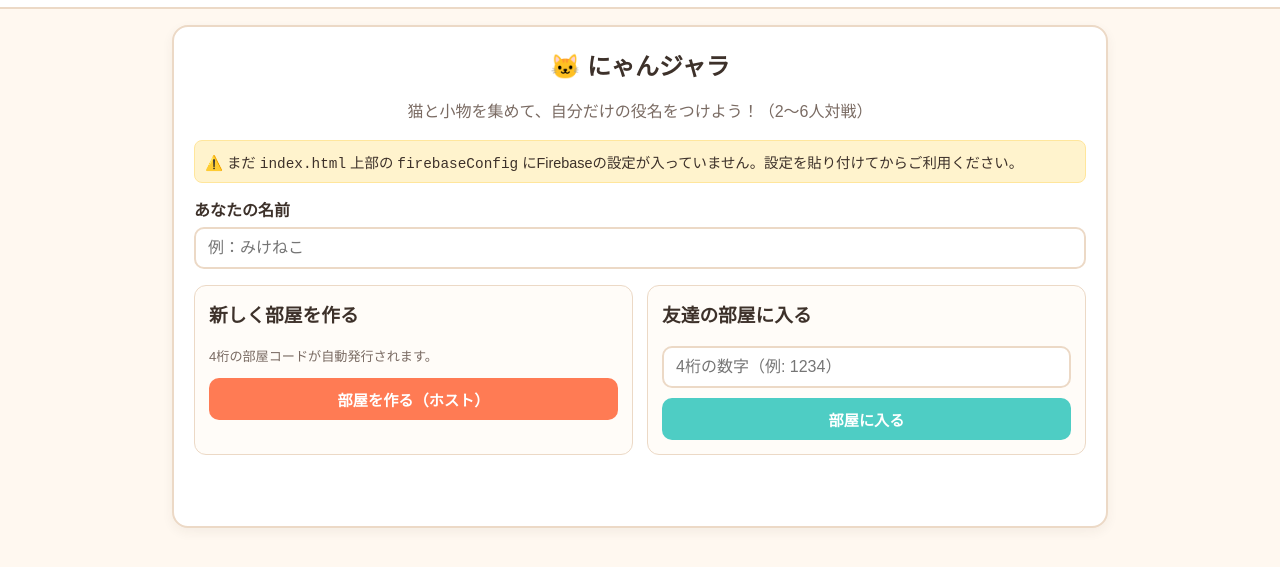
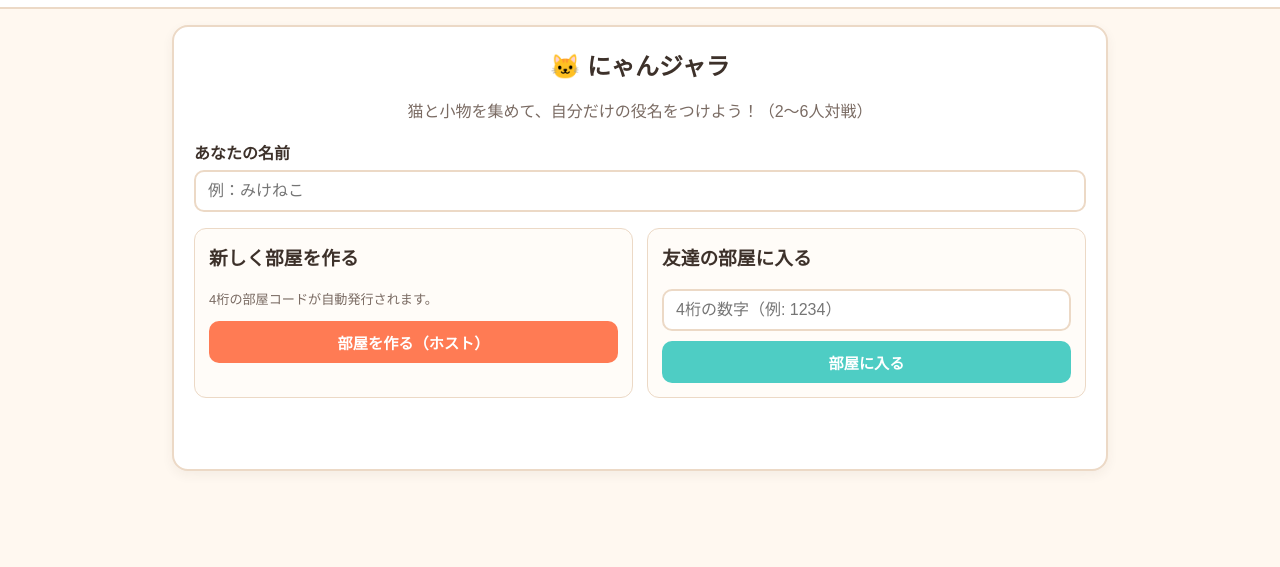
Before and after one commit to mzskadr-blip/nyanzyara, a plain HTML site: page index.html in a window 1280 px wide. Shown: the part 45-612 px from the top of the page. Drawn offline with Linux system fonts and the light colour scheme.

Commit message:
Replace Firebase config with new credentials
Updated Firebase configuration with new project details.

```diff
--- a/index.html
+++ b/index.html
@@ -276,13 +276,14 @@
     // ★ここだけ書き換え★ Firebaseの設定を貼り付けてください
     // =========================================================
     const firebaseConfig = {
-      apiKey: "YOUR_API_KEY",
-      authDomain: "YOUR_PROJECT.firebaseapp.com",
-      projectId: "YOUR_PROJECT_ID",
-      storageBucket: "YOUR_PROJECT.firebasestorage.app",
-      messagingSenderId: "YOUR_SENDER_ID",
-      appId: "YOUR_APP_ID"
-    };
+     const firebaseConfig = {
+  apiKey: "AIzaSyBT7pwAqrjB9qRZ32ziWexVJI0bysQgXeM",
+  authDomain: "nyanzyara.firebaseapp.com",
+  projectId: "nyanzyara",
+  storageBucket: "nyanzyara.firebasestorage.app",
+  messagingSenderId: "313025754659",
+  appId: "1:313025754659:web:997424c458922d54952396"
+};
 
     function isFirebaseConfigured() {
       return firebaseConfig.apiKey && !firebaseConfig.apiKey.startsWith("YOUR_");
```
